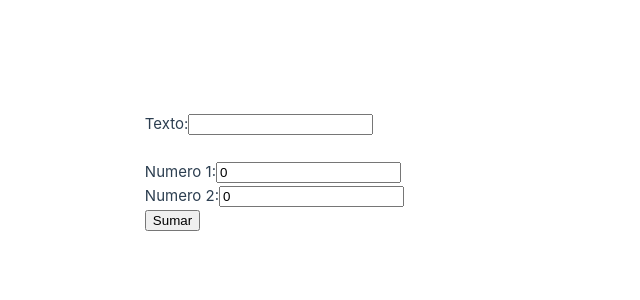
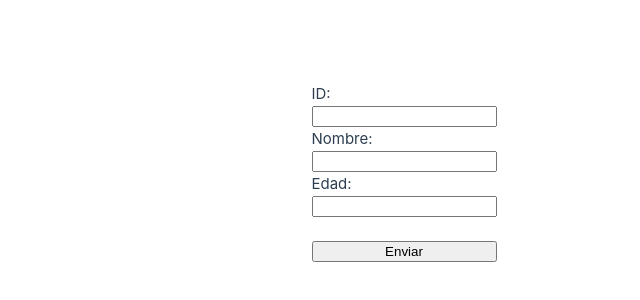
Before and after one commit to Phanesan/Trabajos-Yahir, a Vue app in the folder Ejercicio 15/vue-project/: page / in a window 1280 px wide. Shown: the part 228-528 px from the top of the page, without its empty margins (236-876 px from the left). Built offline with nearby package versions, Linux system fonts and the light colour scheme.

Commit message:
Mostrar una lista y añadir un elemento nuevo al hacer click

```diff
--- a/Ejercicio 15/vue-project/src/App.vue
+++ b/Ejercicio 15/vue-project/src/App.vue
@@ -1,19 +1,31 @@
 <template>
-  <form>
-    <label for="text">Texto:</label>
-    <input type="text" id="text" v-model="text" />
-    <p>{{ text }}</p>
-    <br />
-    <label for="num1">Numero 1:</label>
-    <input type="text" id="num1" v-model="num1" />
-    <br />
-    <label for="num2">Numero 2:</label>
-    <input type="text" id="num2" v-model="num2" />
-    <br />
-    <button @click.prevent="sumar">Sumar</button>
-  </form>
-  <br />
-  <p>{{ resultado }}</p>
+  <div id="app">
+    <!-- Arreglo de lista -->
+    <ul>
+      <li id="item" v-for="item in data">
+        <p>ID:</p>
+        <p id="field">{{ item.id }}</p>
+        <p>Nombre:</p>
+        <p id="field">{{ item.name }}</p>
+        <p>Edad:</p>
+        <p id="field">{{ item.age }}</p>
+      </li>
+    </ul>
+
+    <!-- Formulario -->
+    <div>
+      <form id="formulario">
+        <label for="id">ID:</label>
+        <input type="text" id="id" name="id" v-model="id">
+        <label for="name">Nombre:</label>
+        <input type="text" id="name" name="name" v-model="name">
+        <label for="age">Edad:</label>
+        <input type="text" id="age" name="age" v-model="age">
+        <button id="button" type="submit" @click.prevent="store">Enviar</button>
+      </form>
+    </div>
+  </div>
+
 </template>
 
 <script>
@@ -22,21 +34,41 @@ import { ref } from "vue";
 export default {
   data() {
 
-    const text = ref("");
-    const num1 = ref(0);
-    const num2 = ref(0);
-    const resultado = ref("");
-    const sumar = () => {
-      resultado.value = parseInt(num1.value) + parseInt(num2.value);
-    }
+    const data = ref([]);
 
     return {
-      text,
-      num1,
-      num2,
-      sumar,
-      resultado
+      data
     };
+  },
+  methods: {
+    store () {
+      this.data.push({id: this.id, name: this.name, age: this.age});
+
+      this.id = "";
+      this.name = "";
+      this.age = "";
+    }
   }
 };
 </script>
+
+<style>
+#formulario {
+  display: flex;
+  flex-direction: column;
+}
+#button {
+  margin-top: 3vh;
+}
+#app {
+  display: flex;
+  flex-direction: column;
+}
+#item {
+  display: flex;
+  flex-direction: row;
+}
+#field {
+  margin-right: 1vw;
+}
+</style>
```
